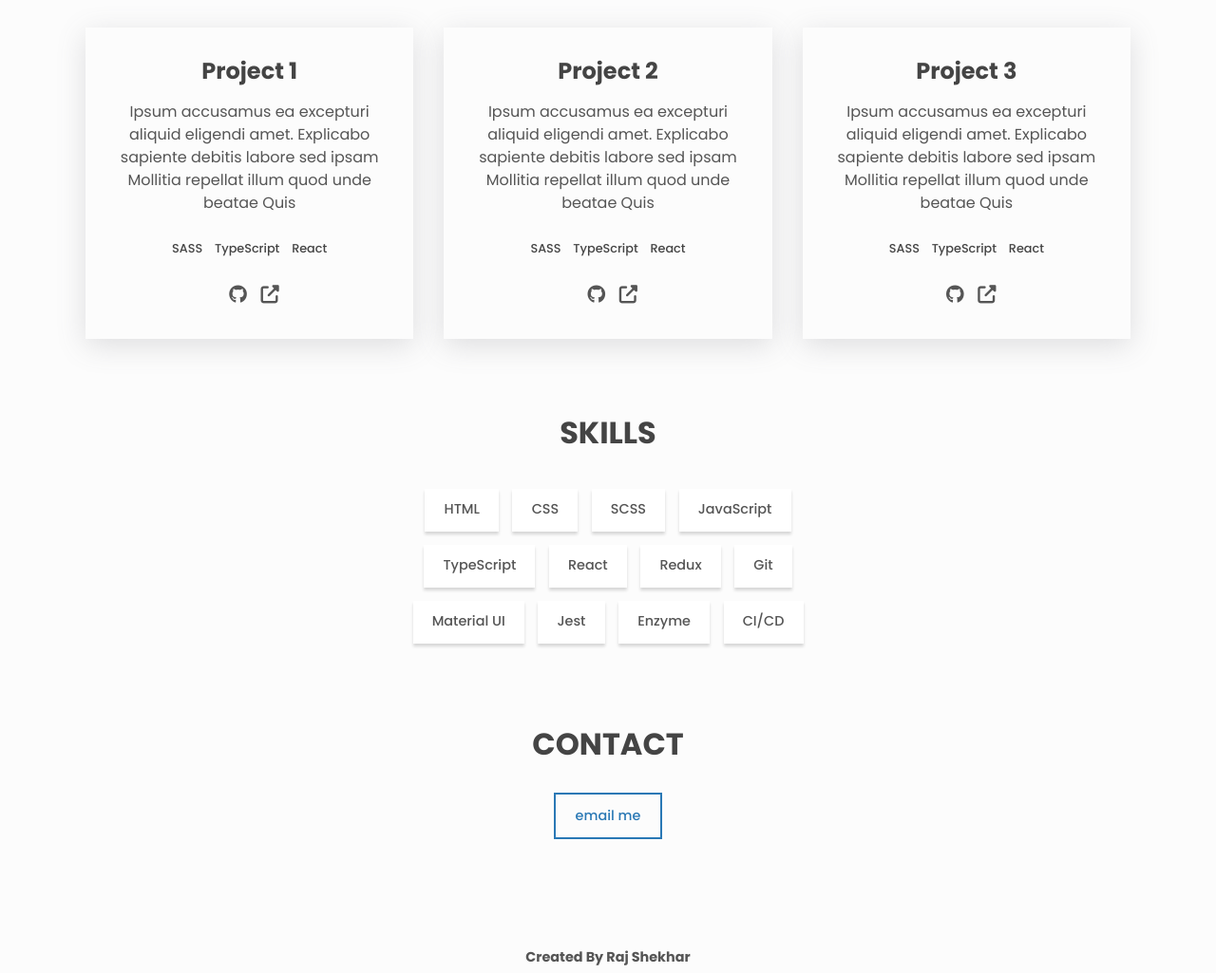
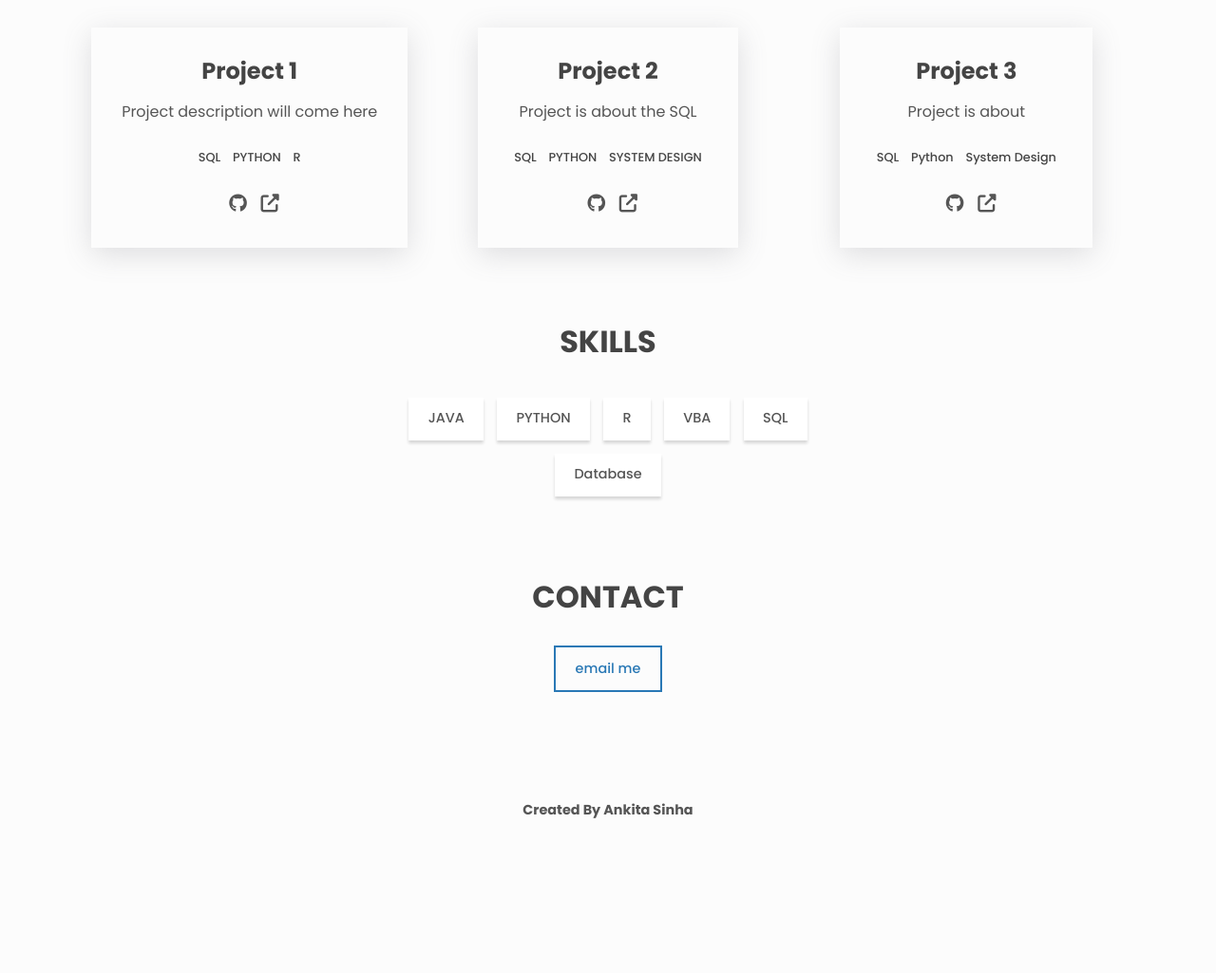
Before and after one commit to ankitasinha015/Portfolio-Ankita, a plain HTML site: page index.html in a window 1280 px wide. Shown: the part 720-1745 px from the top of the page at 95% size. After the commit the page ends 1633 px from the top, so only its background shows below. Drawn offline with Linux system fonts and the light colour scheme.

Commit message:
Update index.html

```diff
--- a/index.html
+++ b/index.html
@@ -93,14 +93,12 @@
           <div class="project">
             <h3>Project 1</h3>
             <p class="project__description">
-              Ipsum accusamus ea excepturi aliquid eligendi amet. Explicabo
-              sapiente debitis labore sed ipsam Mollitia repellat illum quod
-              unde beatae Quis
+              Project description will come here
             </p>
             <ul class="project__stack">
-              <li class="project__stack-item">SASS</li>
-              <li class="project__stack-item">TypeScript</li>
-              <li class="project__stack-item">React</li>
+              <li class="project__stack-item">SQL</li>
+              <li class="project__stack-item">PYTHON</li>
+              <li class="project__stack-item">R</li>
             </ul>
 
             <a
@@ -122,14 +120,12 @@
           <div class="project">
             <h3>Project 2</h3>
             <p class="project__description">
-              Ipsum accusamus ea excepturi aliquid eligendi amet. Explicabo
-              sapiente debitis labore sed ipsam Mollitia repellat illum quod
-              unde beatae Quis
+              Project is about the SQL
             </p>
             <ul class="project__stack">
-              <li class="project__stack-item">SASS</li>
-              <li class="project__stack-item">TypeScript</li>
-              <li class="project__stack-item">React</li>
+              <li class="project__stack-item">SQL</li>
+              <li class="project__stack-item">PYTHON</li>
+              <li class="project__stack-item">SYSTEM DESIGN</li>
             </ul>
 
             <a
@@ -151,14 +147,12 @@
           <div class="project">
             <h3>Project 3</h3>
             <p class="project__description">
-              Ipsum accusamus ea excepturi aliquid eligendi amet. Explicabo
-              sapiente debitis labore sed ipsam Mollitia repellat illum quod
-              unde beatae Quis
+              Project is about
             </p>
             <ul class="project__stack">
-              <li class="project__stack-item">SASS</li>
-              <li class="project__stack-item">TypeScript</li>
-              <li class="project__stack-item">React</li>
+              <li class="project__stack-item">SQL</li>
+              <li class="project__stack-item">Python</li>
+              <li class="project__stack-item">System Design</li>
             </ul>
 
             <a
@@ -183,25 +177,19 @@
       <section class="section skills" id="skills">
         <h2 class="section__title">Skills</h2>
         <ul class="skills__list">
-          <li class="skills__list-item btn btn--plain">HTML</li>
-          <li class="skills__list-item btn btn--plain">CSS</li>
-          <li class="skills__list-item btn btn--plain">SCSS</li>
-          <li class="skills__list-item btn btn--plain">JavaScript</li>
-          <li class="skills__list-item btn btn--plain">TypeScript</li>
-          <li class="skills__list-item btn btn--plain">React</li>
-          <li class="skills__list-item btn btn--plain">Redux</li>
-          <li class="skills__list-item btn btn--plain">Git</li>
-          <li class="skills__list-item btn btn--plain">Material UI</li>
-          <li class="skills__list-item btn btn--plain">Jest</li>
-          <li class="skills__list-item btn btn--plain">Enzyme</li>
-          <li class="skills__list-item btn btn--plain">CI/CD</li>
+          <li class="skills__list-item btn btn--plain">JAVA</li>
+          <li class="skills__list-item btn btn--plain">PYTHON</li>
+          <li class="skills__list-item btn btn--plain">R</li>
+          <li class="skills__list-item btn btn--plain">VBA</li>
+          <li class="skills__list-item btn btn--plain">SQL</li>
+          <li class="skills__list-item btn btn--plain">Database</li>
         </ul>
       </section>
 
       <!-- Contact -->
       <section class="section contact center" id="contact">
         <h2 class="section__title">Contact</h2>
-        <a href="mailto:rjshekhar.official@gmail.com">
+        <a href="mailto:ankitasinha015@gmail.com">
           <span class="btn btn--outline">Email me</span>
         </a>
       </section>
@@ -209,10 +197,10 @@
 
     <footer class="footer">
       <a
-        href="https://github.com/rajshekhar26/cleanfolio-minimal"
+        href="https://github.com/ankitasinha015"
         class="link footer__link"
       >
-        Created By Raj Shekhar
+        Created By Ankita Sinha
       </a>
     </footer>
 
```
